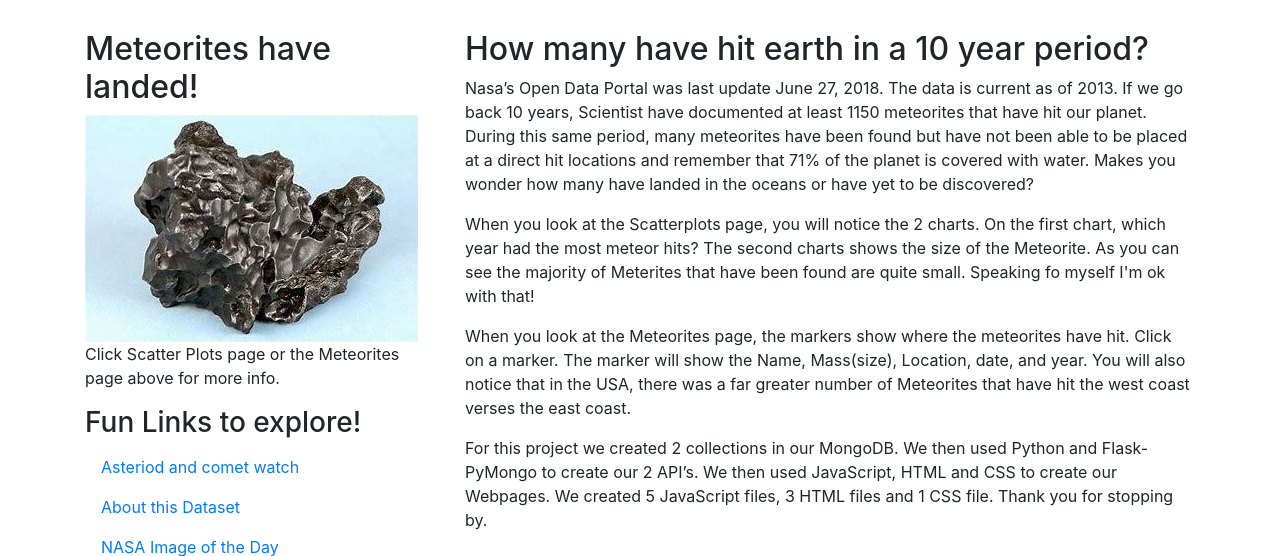
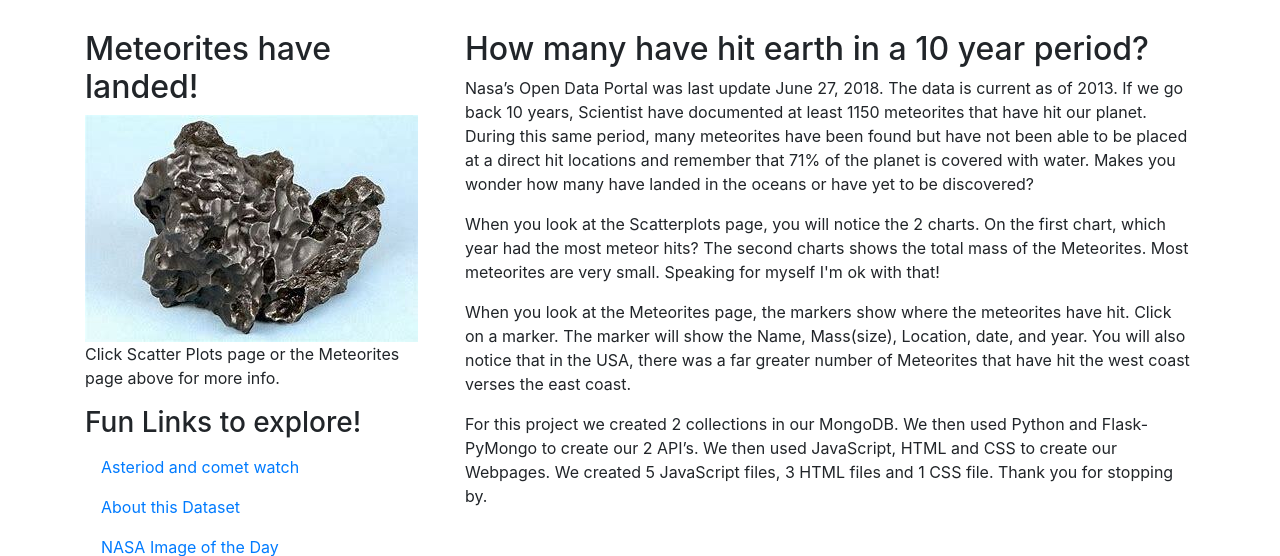
Before and after one commit to rabiasungur/meteorite-landings, a Flask app: page / in a window 1280 px wide. Shown: the part 56-612 px from the top of the page. Run offline with Flask 2, Linux system fonts and the light colour scheme; data that the repository does not hold is empty; some libraries are stand-ins or nearby versions.

Commit message:
updating html and Javascript

```diff
--- a/templates/Static/js/plots2.js
+++ b/templates/Static/js/plots2.js
@@ -47,7 +47,7 @@ console.log(mass)
       // yaxis: {
       //   range: [0, 100] // use for ??
       // },
-      title: 'Total Mass of Meteorites Landed on Earth by Each Year',
+      title: 'Millions of grams that hit the earth each year',
       xaxis: { title: "Year" },
       yaxis: { title: "Meteorite Size" }
     };
--- a/templates/index.html
+++ b/templates/index.html
@@ -93,8 +93,8 @@
           many meteorites have been found but have not been able to be placed at a direct hit locations and remember that 71% of the planet is covered with water.
           Makes you wonder how many have landed in the oceans or have yet to be discovered?
         </p>
-        <p>When you look at the Scatterplots page, you will notice the 2 charts. On the first chart, which year had the most meteor hits? The second charts shows the size of the Meteorite.
-           As you can see the majority of Meterites that have been found are quite small. Speaking fo myself I'm ok with that!</p>
+        <p>When you look at the Scatterplots page, you will notice the 2 charts. On the first chart, which year had the most meteor hits? The second charts shows the total mass of the Meteorites.
+           Most meteorites are very small. Speaking for myself I'm ok with that!</p>
         <p> When you look at the Meteorites page,
           the markers show where the meteorites have hit. Click on a marker. The marker will show the Name, Mass(size), Location, date, and year.
           You will also notice that in the USA, there was a far greater number of Meteorites that have hit the west
```
